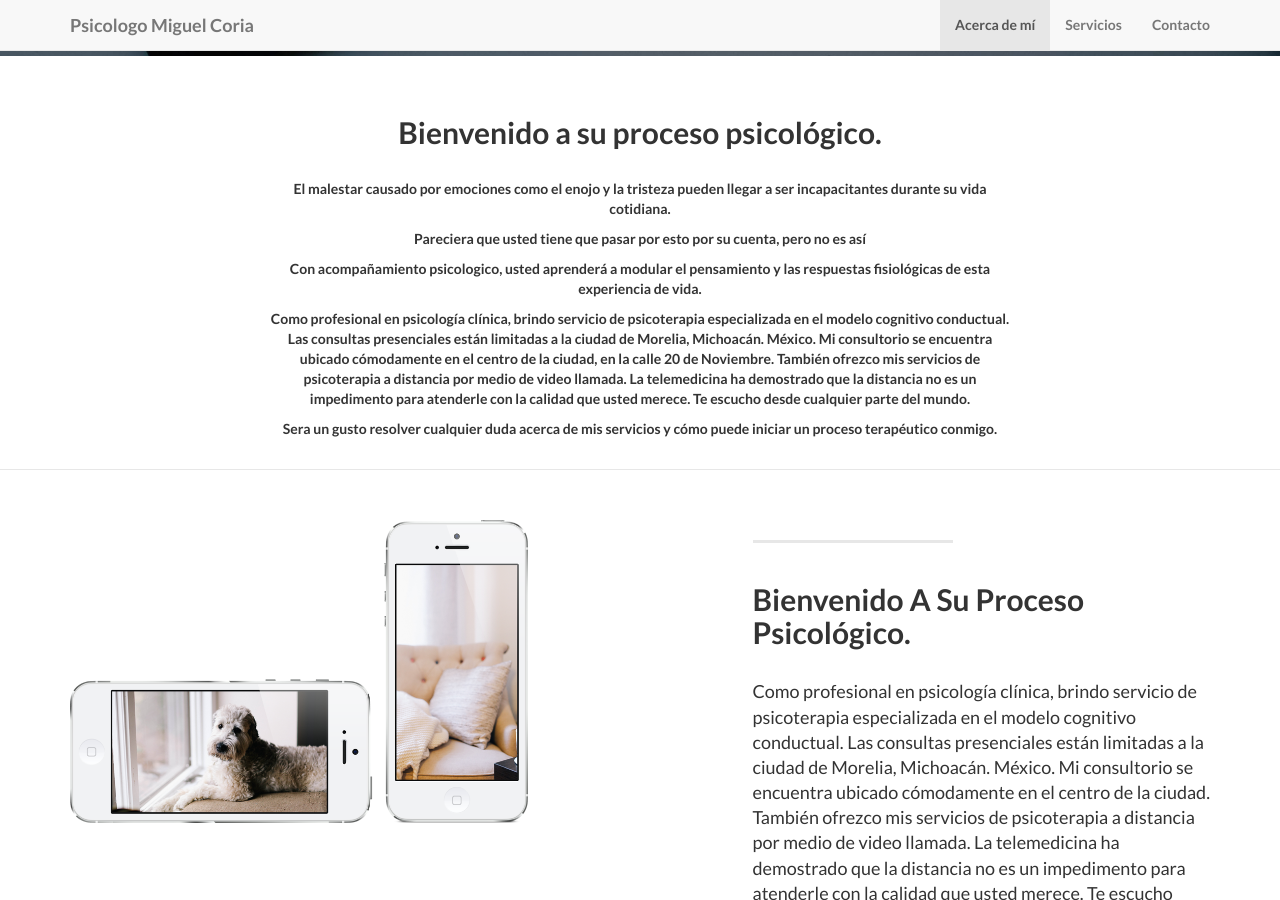
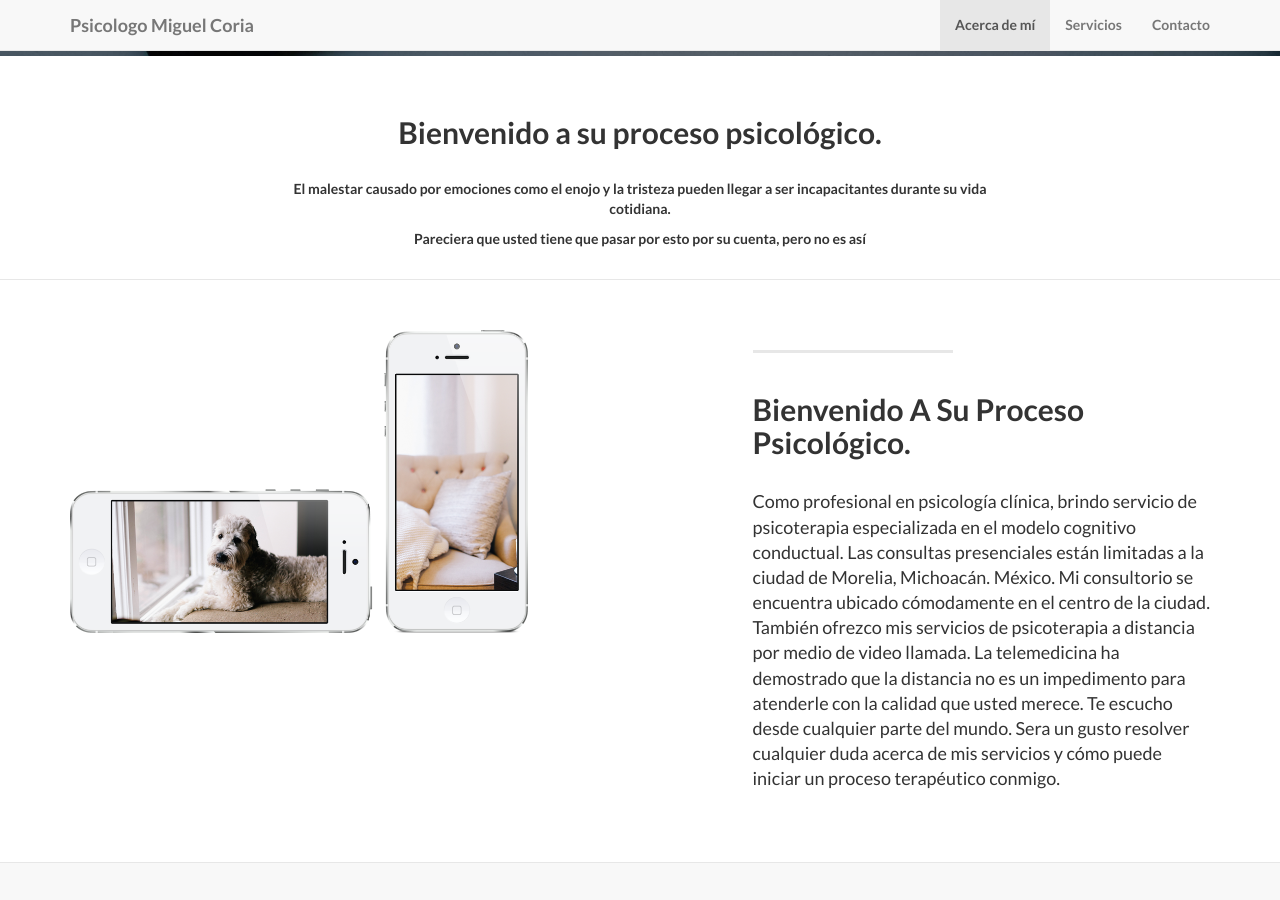
Before and after one commit to PsicologoMiguelCoria/psicologomiguelcoria.github.io, a Jekyll site: the page built from index.html, in a window 1280 px wide and 900 px high, scrolled down 721 px. Built offline with Jekyll 4.4.1, drawn with Linux system fonts in a browser that asks for light colours.

Commit message:
Update about.html

```diff
--- a/_includes/about.html
+++ b/_includes/about.html
@@ -7,15 +7,6 @@
               <br/>
                 <p>El malestar causado por emociones como el enojo y la tristeza pueden llegar a ser incapacitantes durante su vida cotidiana.</p>
 <p>Pareciera que usted tiene que pasar por esto por su cuenta, pero no es así</p>
-<p>Con acompañamiento psicologico, usted aprenderá a modular el pensamiento y las respuestas fisiológicas de esta experiencia de vida.</p>
-
-                <p>Como profesional en psicología clínica, brindo servicio de psicoterapia especializada en el modelo cognitivo conductual.
-
-Las consultas presenciales están limitadas a la ciudad de Morelia, Michoacán. México. Mi consultorio se encuentra ubicado cómodamente en el centro de la ciudad, en la calle 20 de Noviembre.
-
-También ofrezco mis servicios de psicoterapia a distancia por medio de video llamada. La telemedicina ha demostrado que la distancia no es un impedimento para atenderle con la calidad que usted merece. Te escucho desde cualquier parte del mundo.</p>
-
-Sera un gusto resolver cualquier duda acerca de mis servicios y cómo puede iniciar un proceso terapéutico conmigo.</p>
 
                 <br/>
               </div>
```
